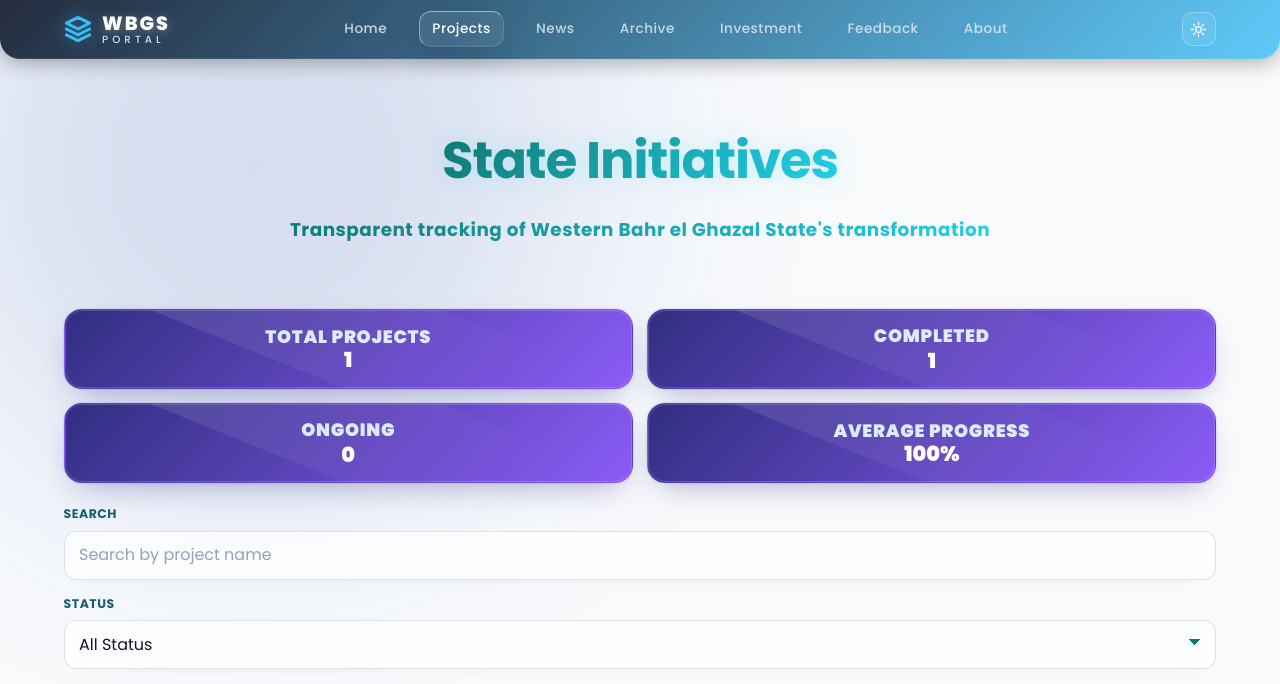
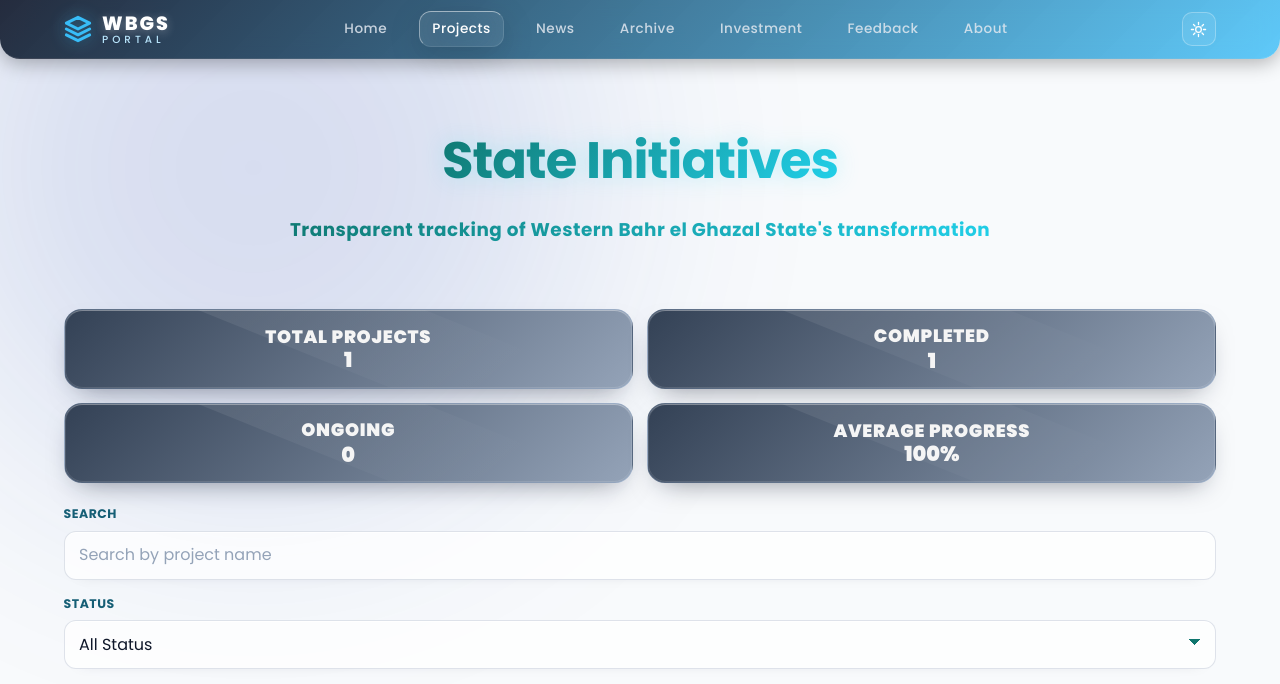
Before and after one commit to NarimanOusman/WBGS, a Django app: page /projects/ in a window 1280 px wide. Shown: the top 684 px of the page. Run offline with Django 5.2, Linux system fonts and the light colour scheme; data comes from the database, SQL or seed files in the repository; data that the repository does not hold is empty; some libraries are stand-ins or nearby versions.

Commit message:
refactor footer and summary styles for improved background gradients, updated border properties, and enhanced box-shadow effects

```diff
--- a/static/css/styles.css
+++ b/static/css/styles.css
@@ -890,11 +890,11 @@ footer {
   position: relative;
   padding: 1rem 1.05rem;
   border-radius: 18px;
-  background: linear-gradient(135deg, #312e81, #8b5cf6);
-  border: 1px solid rgba(139, 92, 246, 0.38);
+  background: linear-gradient(135deg, #334155, #94a3b8);
+  border: 1px solid rgba(191, 219, 254, 0.22);
   backdrop-filter: blur(20px);
   -webkit-backdrop-filter: blur(20px);
-  box-shadow: 0 12px 32px -14px rgba(49, 46, 129, 0.48), 0 0 0 1px rgba(139, 92, 246, 0.12);
+  box-shadow: 0 12px 28px -14px rgba(15, 23, 42, 0.52), inset 0 1px 0 rgba(255, 255, 255, 0.28);
   transition: transform 0.3s ease, box-shadow 0.3s ease, border-color 0.3s ease;
   overflow: hidden;
   display: flex;
@@ -908,13 +908,13 @@ footer {
 .summary-item::before {
   content: "";
   position: absolute;
-  width: 160%;
-  height: 140%;
-  top: -58%;
-  left: -35%;
-  border-radius: 28px;
+  width: 140%;
+  height: 110%;
+  top: -48%;
+  left: -24%;
+  border-radius: 16px;
   transform: rotate(22deg);
-  background: linear-gradient(120deg, rgba(255, 255, 255, 0.26), rgba(255, 255, 255, 0.08) 45%, rgba(255, 255, 255, 0) 70%);
+  background: linear-gradient(120deg, rgba(255, 255, 255, 0.18), rgba(255, 255, 255, 0.06) 48%, rgba(255, 255, 255, 0) 72%);
   pointer-events: none;
 }
 
@@ -923,13 +923,13 @@ footer {
   position: absolute;
   inset: 0;
   border-radius: inherit;
-  border: 1px solid rgba(255, 255, 255, 0.16);
+  border: 1px solid rgba(255, 255, 255, 0.12);
   pointer-events: none;
 }
 
 .summary-item:hover {
-  transform: translateY(-4px) scale(1.02);
-  box-shadow: 0 18px 48px -16px rgba(49, 46, 129, 0.58), 0 0 0 1px rgba(139, 92, 246, 0.2);
+  transform: translateY(-2px);
+  box-shadow: 0 18px 36px -12px rgba(15, 23, 42, 0.55), inset 0 1px 0 rgba(255, 255, 255, 0.32);
 }
 
 .summary-label {
@@ -939,27 +939,35 @@ footer {
   font-weight: 800;
   letter-spacing: 0.04em;
   text-transform: uppercase;
-  color: #e2e8f0;
+  color: #f5f5f5;
 }
 
 .summary-value {
   font-size: 1.16rem;
   font-weight: 800;
-  color: #f8fafc;
+  color: #f5f5f5;
+}
+
+.summary-total,
+.summary-completed,
+.summary-ongoing,
+.summary-average {
+  background: linear-gradient(135deg, #334155, #94a3b8);
+  border-color: rgba(191, 219, 254, 0.22);
 }
 
 .summary-total .summary-label,
 .summary-completed .summary-label,
 .summary-ongoing .summary-label,
 .summary-average .summary-label {
-  color: #dbeafe;
+  color: #f5f5f5;
 }
 
 .summary-total .summary-value,
 .summary-completed .summary-value,
 .summary-ongoing .summary-value,
 .summary-average .summary-value {
-  color: #ffffff;
+  color: #f5f5f5;
 }
 
 .summary-average {
```
